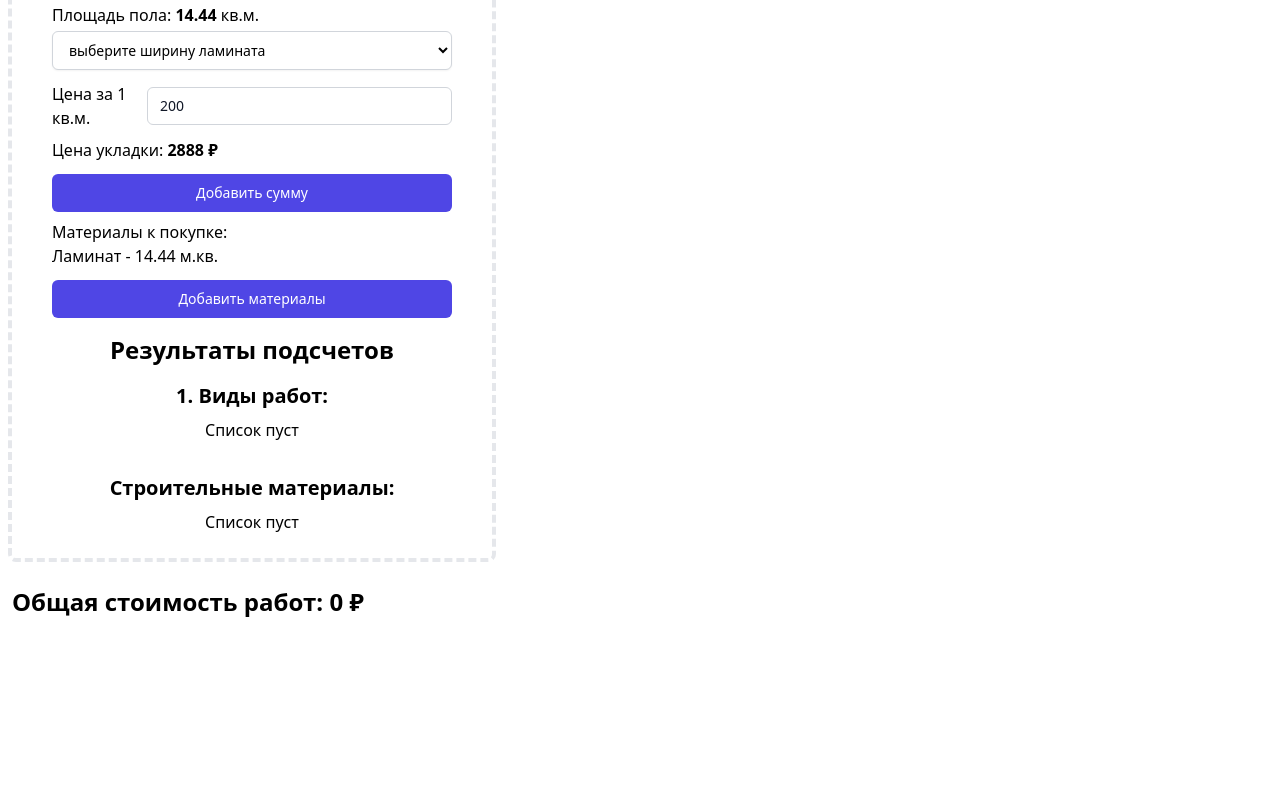
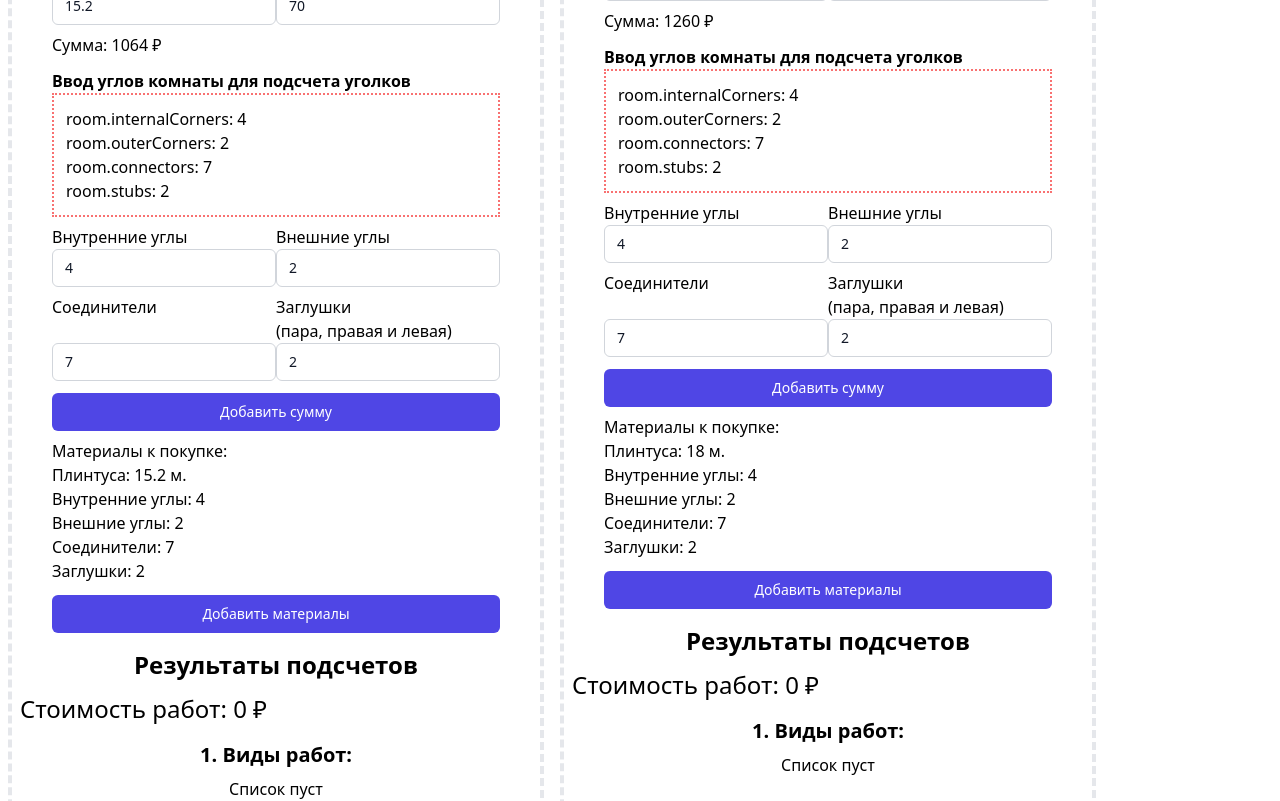
Before and after one commit to nvlight/home_calc, a Vue app in the folder vue/: page /get-started in a window 1280 px wide. Shown: the part 1180-1981 px from the top of the page. Before the commit the page ends 1810 px from the top, so only its background shows below. Built offline with nearby package versions, Linux system fonts and the light colour scheme; sample sign-in values are in the browser's storage.

Commit message:
refactoring 4 componenets again, work with normal showing addedJobs/sum for each tub

```diff
--- a/vue/src/components/AddedJobList.vue
+++ b/vue/src/components/AddedJobList.vue
@@ -24,11 +24,6 @@
                         [{{ job.adding_job_info_string }}]
                     </div>
                 </div>
-                <!-- jobsSum -->
-                <div class="mt-3">
-                    <span class="text-2xl">Стоимость работ: {{jobsSum}}&nbsp;{{ currency }}</span>
-                </div>
-                <!--/ jobsSum -->
             </div>
         </div>
     </div>
--- a/vue/src/components/BaseboardsCalc.vue
+++ b/vue/src/components/BaseboardsCalc.vue
@@ -123,7 +123,7 @@ export default {
         ...mapActions({
             addJob: 'addJob',
             incrementAddedJobNum: 'incrementAddedJobNum',
-            incValueToJobsResultingSumm: 'incValueToJobsResultingSumm',
+            incValueToJobsResultingSum: 'incValueToJobsResultingSum',
         }),
 
         addCalcedBaseboards(){
@@ -132,11 +132,12 @@ export default {
             let tmp_job = {}
             tmp_job.title = "Плинтуса, установка" + ` (id=${this.currentPickedJob})`;
             tmp_job.id = this.addedJobNum;
+            tmp_job.room_id = this.room.id;
             tmp_job.job_id = this.currentPickedJob;
             tmp_job.sum = this.totalAmount.price;
             tmp_job.adding_job_info_string = this.totalAmount['adding_job_info_string'];
 
-            this.incValueToJobsResultingSumm(tmp_job.sum);
+            this.incValueToJobsResultingSum(tmp_job.sum);
             this.addJob(tmp_job);
         },
 
--- a/vue/src/components/DoorstepCalc.vue
+++ b/vue/src/components/DoorstepCalc.vue
@@ -70,8 +70,9 @@ export default {
         ...mapActions({
             addJob: 'addJob',
             incrementAddedJobNum: 'incrementAddedJobNum',
-            incValueToJobsResultingSumm: 'incValueToJobsResultingSumm',
+            incValueToJobsResultingSum: 'incValueToJobsResultingSum',
         }),
+
         addMaterials(){
 
         },
@@ -81,11 +82,12 @@ export default {
             let tmp_job = {}
             tmp_job.title = "Пороги" + ` (id=${this.currentPickedJob})`;
             tmp_job.id = this.addedJobNum;
+            tmp_job.room_id = this.room.id;
             tmp_job.job_id = this.currentPickedJob;
             tmp_job.sum = this.totalAmount.price;
             tmp_job.adding_job_info_string = this.totalAmount['adding_job_info_string'];
 
-            this.incValueToJobsResultingSumm(tmp_job.sum);
+            this.incValueToJobsResultingSum(tmp_job.sum);
             this.addJob(tmp_job);
         },
     },
--- a/vue/src/components/RoomItem.vue
+++ b/vue/src/components/RoomItem.vue
@@ -324,6 +324,7 @@
     <div class="resultOfCalculations">
         <h1 class="font-semibold text-2xl text-center">Результаты подсчетов</h1>
     </div>
+    <room-jobs-sum :room_id="room.id"></room-jobs-sum>
 
     <!-- added Jobs list -->
     <added-job-list></added-job-list>
@@ -344,12 +345,13 @@ import WallpaperCalc from "./WallpaperCalc.vue";
 import ShowPickedComponent from "./ShowPickedComponent.vue";
 import AddedJobList from "./AddedJobList.vue";
 import AddedBuildingMaterialsList from "./AddedBuildingMaterialsList.vue";
+import RoomJobsSum from "./RoomJobsSum.vue";
 
 export default {
     name: "room-item",
     components: {
         WallpaperCalc, DoorstepCalc, CeilingCalc, LaminateCalc, BaseboardsCalc, ShowPickedComponent, AddedJobList,
-        AddedBuildingMaterialsList,
+        AddedBuildingMaterialsList, RoomJobsSum
     },
     props: {
         number: Number,
@@ -622,42 +624,6 @@ export default {
             this.addedJobs.push(tmp_job);
         },
 
-        addCalcedLaminateHandler(res){
-            //console.log(res);
-            this.addedJobs_i++;
-
-            let tmp_job = {}
-            tmp_job.id = this.addedJobs_i;
-            tmp_job.job_id = 10; // laminate
-            tmp_job.selected_id = res.selected_id;
-            tmp_job.summ = res.price;
-            tmp_job.adding_job_info_string = res['adding_job_info_string'];
-            tmp_job.title = this.getJobTitleById(tmp_job.job_id);
-            //console.log(tmp_job);
-
-            this.$store.commit('incValueToJobsResultingSumm', tmp_job.summ);
-
-            this.addedJobs.push(tmp_job);
-        },
-        deleteAddedJob(del_id){
-            //console.log(del_id)
-            const filtered = this.addedJobs.filter(
-                t => t.id == del_id
-            );
-            this.addedJobs = this.addedJobs.filter(
-                t => t.id != del_id
-            );
-            //console.log(filtered);
-            const decSumm = filtered[0].summ;
-
-            //console.log(decSumm);
-            this.$store.commit('decValueToJobsResultingSumm', decSumm);
-        },
-
-        deleteAddedMaterial(material_id){
-            this.$store.commit('deleteMaterial', material_id);
-        },
-
         addWindow(){
             //console.log('addWindow');
             if (!this.windows_add.height || !this.windows_add.length || !this.windows_add.width){
@@ -723,7 +689,7 @@ export default {
         this.updatePerimeterAndSquares();
     },
     mounted() {
-        this.currentPickedJob = 10;
+        this.currentPickedJob = 12;
     },
 }
 </script>
--- /dev/null
+++ b/vue/src/components/RoomJobsSum.vue
@@ -0,0 +1,58 @@
+<template>
+    <div class="mt-3">
+        <span class="text-2xl">Стоимость работ: {{ roomJobsSum }}&nbsp;{{ currency }}</span>
+    </div>
+</template>
+
+<script>
+import {mapActions, mapState} from "vuex"
+
+export default {
+    name: "room-jobs-sum",
+    data(){
+        return {
+            jobsSummm: 0,
+            roomJobsSum: 0,
+        }
+    },
+    props: {
+        room_id: {
+            type: Number,
+            required: true,
+        },
+    },
+    methods: {
+        ...mapActions({
+        }),
+    },
+    computed: {
+        ...mapState({
+            currency: state => state.currency,
+            addedJobs: state => state.addedJobs,
+        }),
+        jobsSum(){
+           //return this.$store.getters.getRoomJobsSum(this.room_id);
+           //return this.$store.getters.getRoomStaticValue;
+        }
+    },
+    watch:{
+        addedJobs: {
+            handler(newValue, oldValue){
+                //console.log('newValue:', newValue);
+                //console.log('oldValue:', oldValue);
+
+                this.roomJobsSum = 0;
+                this.addedJobs.forEach( t => {
+                    if (t.room_id === this.room_id){
+                        this.roomJobsSum += t.sum;
+                    }
+                });
+            },
+            deep: true,
+        },
+    },
+}
+</script>
+
+<style scoped>
+</style>
--- a/vue/src/components/RoomList.vue
+++ b/vue/src/components/RoomList.vue
@@ -121,60 +121,48 @@ export default {
                 connectors: 7, // соединение
                 stubs: 2, // заглушка
             },
-            // {
-            //     id: 2,
-            //     isSimpleSidesCounting: true,
-            //     sizes : {
-            //         s1: 3.8,
-            //         s2: 3.1,
-            //         s3: 0,
-            //         s4: 0,
-            //     },
-            //     height: 2.3,
-            //     perimeter: 0,
-            //     square: {
-            //         ceiling: 0,
-            //         floor: 0,
-            //         walls: 0,
-            //     },
-            //     doorstep_count: 0, // пороги
-            // },
-            // {
-            //     id: 3,
-            //     isSimpleSidesCounting: true,
-            //     sizes : {
-            //         s1: 3.8,
-            //         s2: 3,
-            //         s3: 0,
-            //         s4: 0,
-            //     },
-            //     height: 2.3,
-            //     perimeter: 0,
-            //     square: {
-            //         ceiling: 0,
-            //         floor: 0,
-            //         walls: 0,
-            //     },
-            //     doorstep_count: 0, // пороги
-            // },
-            // {
-            //     id: 4,
-            //     isSimpleSidesCounting: true,
-            //     sizes : {
-            //         s1: 3.9,
-            //         s2: 2.5,
-            //         s3: 0,
-            //         s4: 0,
-            //     },
-            //     height: 2.3,
-            //     perimeter: 0,
-            //     square: {
-            //         ceiling: 0,
-            //         floor: 0,
-            //         walls: 0,
-            //     },
-            //     doorstep_count: 0, // пороги
-            // },
+            {
+                id: 2,
+                isSimpleSidesCounting: true,
+                sizes : {
+                    s1: 5,
+                    s2: 4,
+                    s3: 0,
+                    s4: 0,
+                },
+                height: 2.3,
+                perimeter: 0,
+                square: {
+                    ceiling: 0,
+                    floor: 0,
+                    walls: 0,
+                },
+
+                windows: [
+                    {
+                        id: 1,
+                        width: 0.4, // оконный проем
+                        height: 0.9,
+                        length: 0.8,
+                    },
+                ],
+                is_windows_showing: false,
+
+                doors: [
+                    {
+                        id: 1,
+                        width: 0.3,
+                        height: 2.2,
+                        length: 0.8,
+                    },
+                ],
+                is_doors_showing: false,
+
+                internalCorners: 4,
+                outerCorners: 2,
+                connectors: 7, // соединение
+                stubs: 2, // заглушка
+            },
         ];
     }
 }
--- a/vue/src/store/index.js
+++ b/vue/src/store/index.js
@@ -11,10 +11,11 @@ const store = createStore({
         currency: "₽",
         materialsForBuyCount: 0,
         materialsForBuy: [],
-        jobsResultingSumm: 0,
-
+        jobsResultingSum: 0,
+        roomsJobsResultSumArray: [],
         addedJobNum: 0,
         addedJobs: [],
+        currentRoomJobsSum: 0,
 
         buildingMaterials: [
             {
@@ -104,7 +105,7 @@ const store = createStore({
     getters:{
         jobsSum(){
             const sum = store.state.addedJobs
-                .reduce((previousValue, currentValue) => previousValue + currentValue.sum, 0 );
+                .reduce( (previousValue, currentValue) => previousValue + currentValue.sum, 0 );
             return sum;
         },
     },
@@ -142,6 +143,7 @@ const store = createStore({
             //console.log(needMaterials);
             return needMaterials;
         },
+
         // 12345678aA@
         // 12345678aA@
         login({commit}, user){
@@ -177,7 +179,7 @@ const store = createStore({
             const filtered = store.state.addedJobs.filter(
                 t => t.id == job_id
             );
-            commit('decValueToJobsResultingSumm', filtered[0].sum);
+            commit('decValueTojobsResultingSum', filtered[0].sum);
 
             dispatch('deleteJob', job_id);
         },
@@ -185,17 +187,12 @@ const store = createStore({
             return commit('deleteJob', job_id);
         },
 
-        incValueToJobsResultingSumm({commit}, sum){
-            return commit('incValueToJobsResultingSumm', sum);
+        incValueToJobsResultingSum({commit}, sum){
+            return commit('incValueToJobsResultingSum', sum);
         },
+
     },
     mutations:{
-        setCurrentSurveyLoading: (state, loading) => {
-            state.currentSurvey.loading = loading;
-        },
-        setCurrentSurvey: (state, survey) => {
-            state.currentSurvey.data = survey.data;
-        },
         addMaterial(state, material){
             state.materialsForBuyCount++;
             material.id = state.materialsForBuyCount;
@@ -210,11 +207,11 @@ const store = createStore({
             state.materialsForBuyCount--;
         },
 
-        incValueToJobsResultingSumm(state, sum){
-            state.jobsResultingSumm += sum;
+        incValueToJobsResultingSum(state, sum){
+            state.jobsResultingSum += sum;
         },
-        decValueToJobsResultingSumm(state, sum){
-            state.jobsResultingSumm -= sum;
+        decValueTojobsResultingSum(state, sum){
+            state.jobsResultingSum -= sum;
         },
 
         setUser: (state, userData) => {
@@ -240,6 +237,7 @@ const store = createStore({
                 t => t.id != job_id
             );
         },
+
     },
     modules:{},
 })
```
Also changed, not shown: vue/src/components/CeilingCalc.vue (+15 -11 lines), vue/src/components/LaminateCalc.vue (+5 -4 lines), vue/src/components/ShowPickedComponent.vue (+5 -2 lines).
